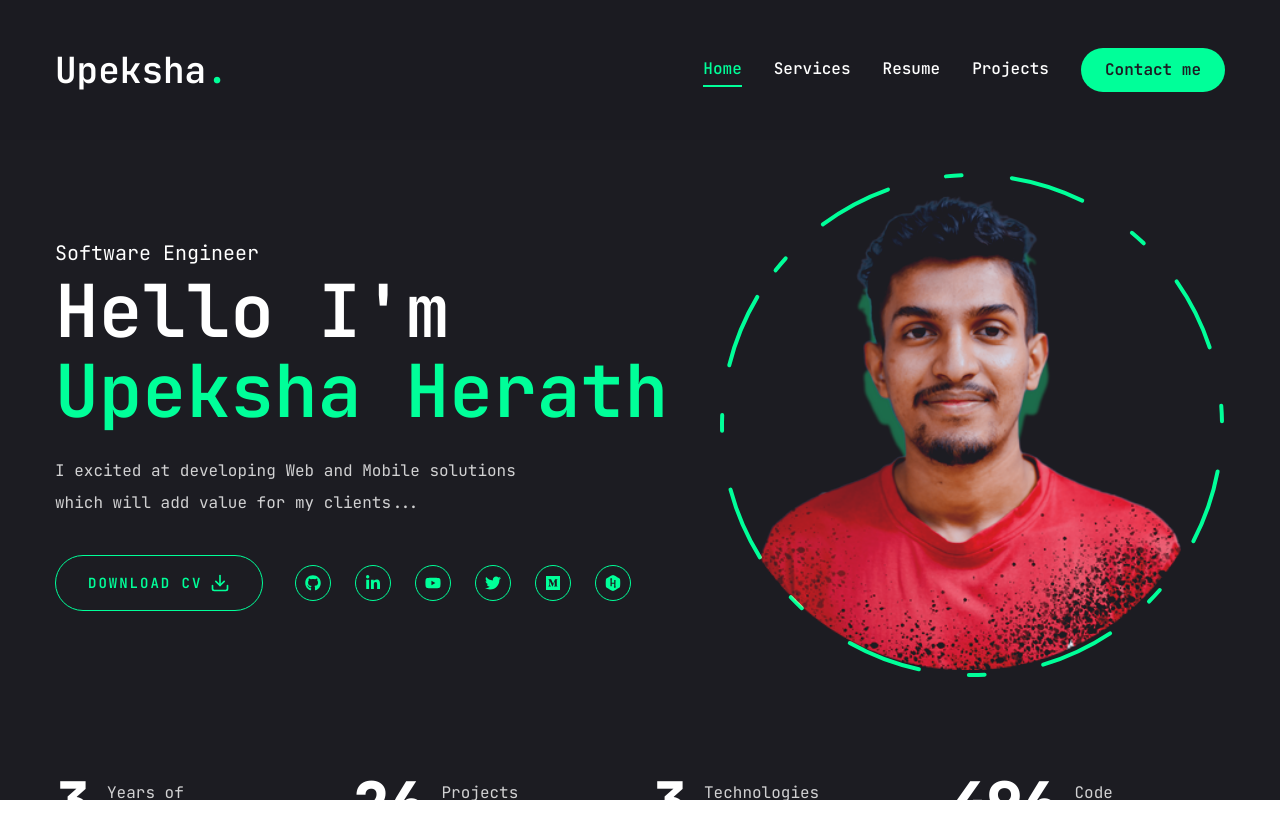
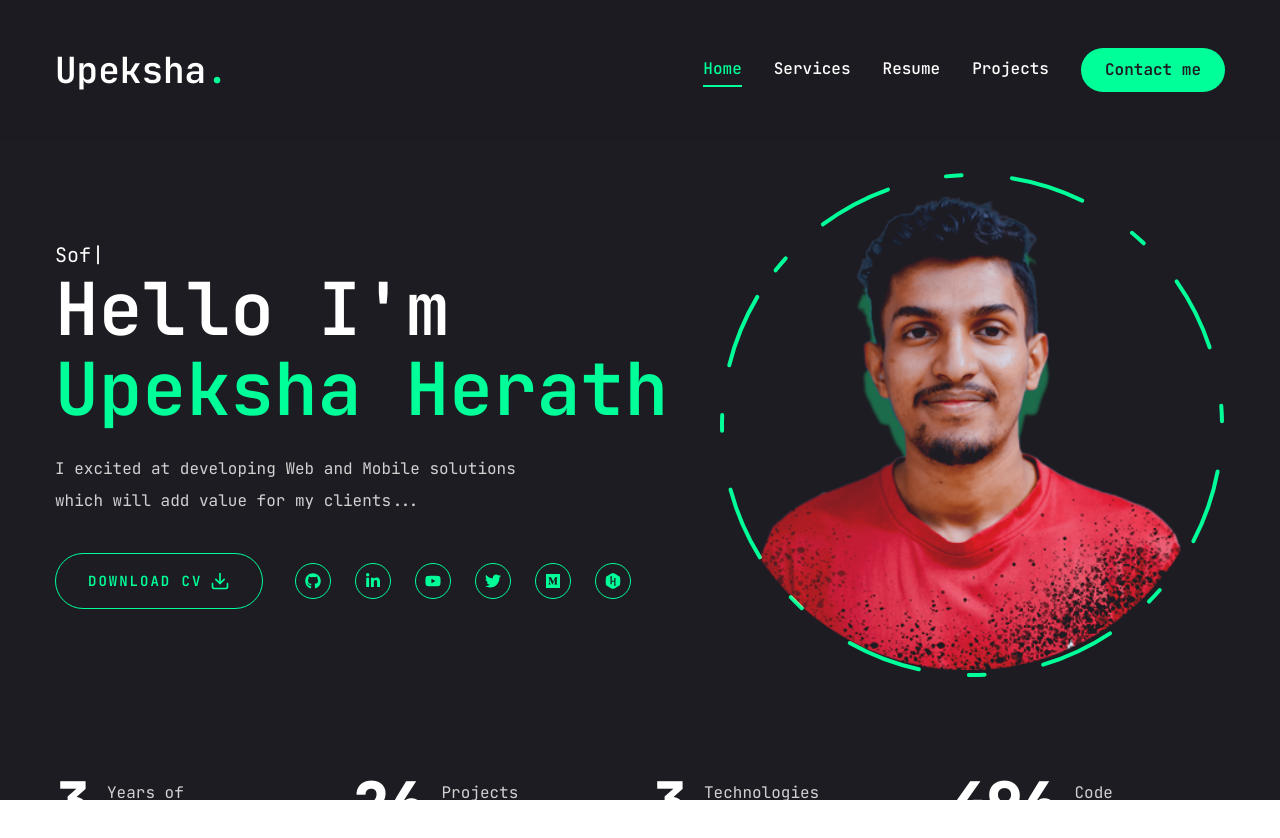
Before and after one commit to UpekshaHerath/UpekshaHerath.github.io, a Next.js app: page / in a window 1280 px wide. Shown: the top 838 px of the page. Built offline with nearby package versions, Linux system fonts and the light colour scheme.

Commit message:
feat: type writer effect for the roles

```diff
--- a/app/page.jsx
+++ b/app/page.jsx
@@ -1,5 +1,6 @@
 import { Button } from "@/components/ui/button";
 import { FiDownload } from "react-icons/fi";
+import { TypewriterDescription } from "@/components/TypeWriter";
 
 // components
 import Social from "@/components/Social";
@@ -13,7 +14,9 @@ const Home = () => {
         <div className="flex flex-col xl:flex-row items-center justify-between xl:pt-8 xl:pb-24">
           {/* text */}
           <div className="text-center xl:text-left order-2 xl:order-none">
-            <span className="text-xl">Software Engineer</span>
+            <span className="text-xl">
+              <TypewriterDescription />
+            </span>
             <h1 className="h1 text-[73px] mb-6">
               Hello I'm <br />{" "}
               <span className="text-accent">Upeksha Herath</span>
--- /dev/null
+++ b/components/TypeWriter.jsx
@@ -0,0 +1,15 @@
+"use client";
+
+import Typewriter from "typewriter-effect";
+
+export const TypewriterDescription = () => {
+  return (
+    <Typewriter
+      options={{
+        strings: ["Software Engineer", "AWS Community Builder"],
+        autoStart: true,
+        loop: true,
+      }}
+    />
+  );
+};
--- a/package.json
+++ b/package.json
@@ -28,7 +28,8 @@
     "react-icons": "^5.2.1",
     "swiper": "^11.1.3",
     "tailwind-merge": "^2.3.0",
-    "tailwindcss-animate": "^1.0.7"
+    "tailwindcss-animate": "^1.0.7",
+    "typewriter-effect": "^2.21.0"
   },
   "devDependencies": {
     "eslint": "^8",
```
Also changed, not shown: 1 other file (tests, documents, lock files or other folders).
